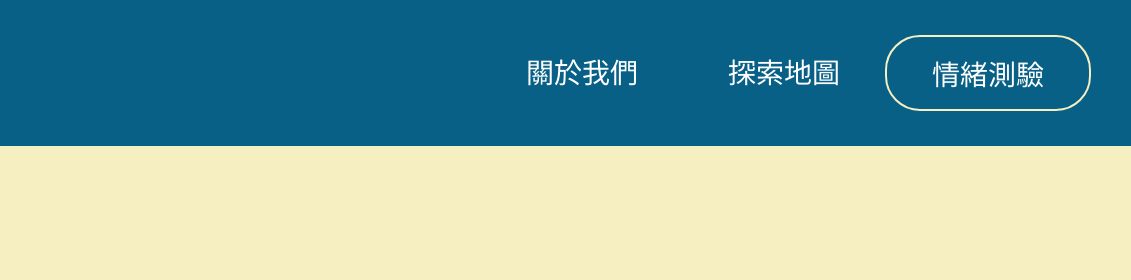
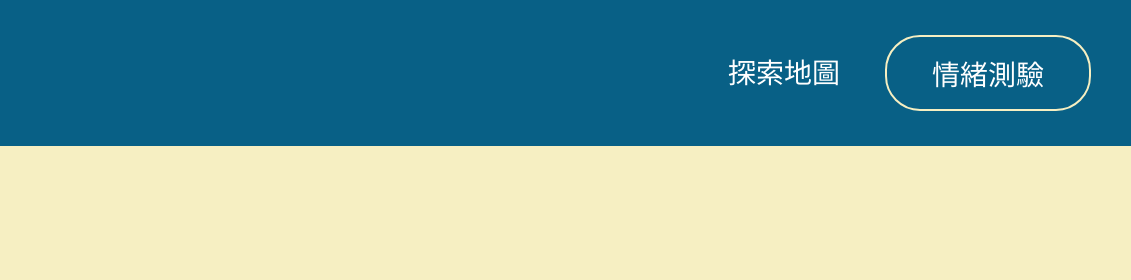
Before and after one commit to judy50024/moody-hopping, a plain HTML site: page index.html in a window 1280 px wide. Shown: the top 280 px of the page, 149-1280 px from the left. Drawn offline with nearby package versions, Linux system fonts and the light colour scheme.

Commit message:
Update index.html

```diff
--- a/index.html
+++ b/index.html
@@ -27,9 +27,6 @@
         </button>
         <div class="collapse navbar-collapse navbar-collapse-center" id="navbarResponsive">
             <ul class="navbar-nav ml-auto">
-                <li class="nav-item">
-                    <a href="" class="nav-link">關於我們</a>
-                </li>
                 <li class="nav-item">
                     <a href="map.html" class="nav-link">探索地圖</a>
                 </li>
```
